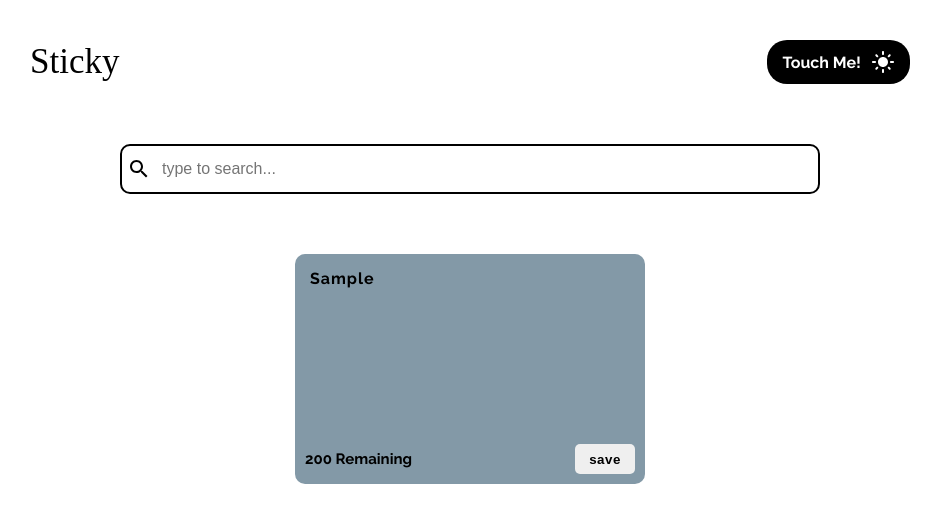
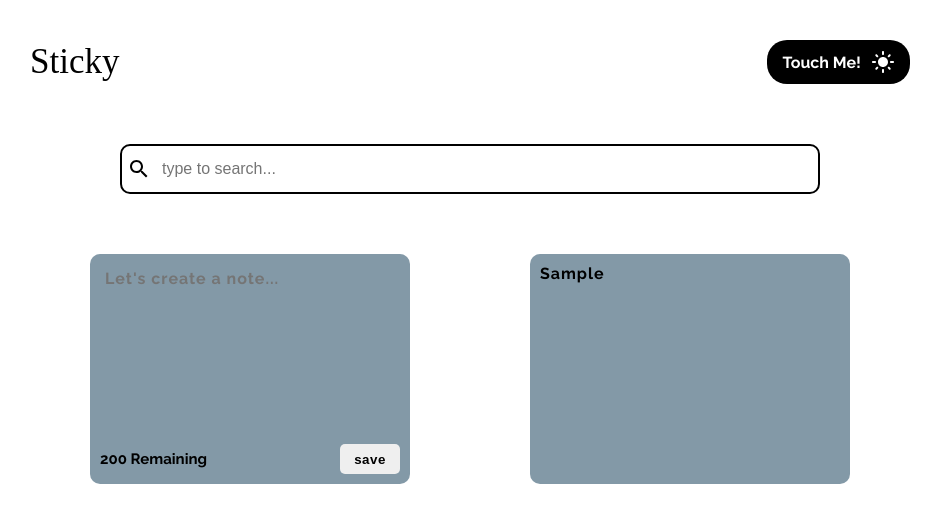
Before and after one commit to Deevyn9/Stickynotes, a React (Create React App) app: page / in a window 1280 px wide. Both pictures are taken after typing "Sample" into the empty fields and a click on the button "save". Shown: the top 522 px of the page, without its empty margins (170-1111 px from the left). Built offline with nearby package versions, Linux system fonts and the light colour scheme; a web font is replaced by a local one.

Commit message:
creating the new note function

```diff
--- a/src/components/Cards.js
+++ b/src/components/Cards.js
@@ -1,6 +1,18 @@
-import React from 'react'
+import {useState, React} from 'react'
 
 const Cards = () => {
+    const [notes, setNotes] = useState([]);
+    const [inputValue, setInputValue] = useState("");
+
+    const handleInputChange = event => {
+        setInputValue(event.target.value);
+    };
+
+    const handleButtonClick = () => {
+        setNotes([...notes, inputValue]);
+        setInputValue("");
+    };
+
   return (
     <div className="cards__container">
       <div className="card">
@@ -11,17 +23,25 @@ const Cards = () => {
           rows="10"
           placeholder="Let's create a note..."
           maxLength={200}
+          value={inputValue}
+          onChange={handleInputChange}
         ></textarea>
 
         <div className="card__bottom">
-            <div className="count">
-                <p>200 Remaining</p>
-            </div>
-            <div className="save">
-                <button>save</button>
-            </div>
+          <div className="count">
+            <p>200 Remaining</p>
+          </div>
+          <div className="save">
+            <button onClick={handleButtonClick}>save</button>
+          </div>
         </div>
       </div>
+
+      {notes.map((note, index) => (
+        <div key={index} className="card sticky__card">
+          <p>{note}</p>
+        </div>
+      ))}
     </div>
   );
 }
--- a/src/index.css
+++ b/src/index.css
@@ -94,12 +94,19 @@ body {
   background-color: rgb(131, 153, 167);
   border-radius: 10px;
   padding: 10px;
-  width: 350px;
+  width: 320px;
   height: 230px;
   align-self: center;
   display: flex;
   flex-direction: column;
   justify-content: space-between;
+}
+
+.cards__container .card.sticky__card {
+  word-wrap: break-word;
+  line-height: 20px;
+  font-weight: 700;
+  letter-spacing: 1px;
 }
 
 .cards__container .card textarea {
```
